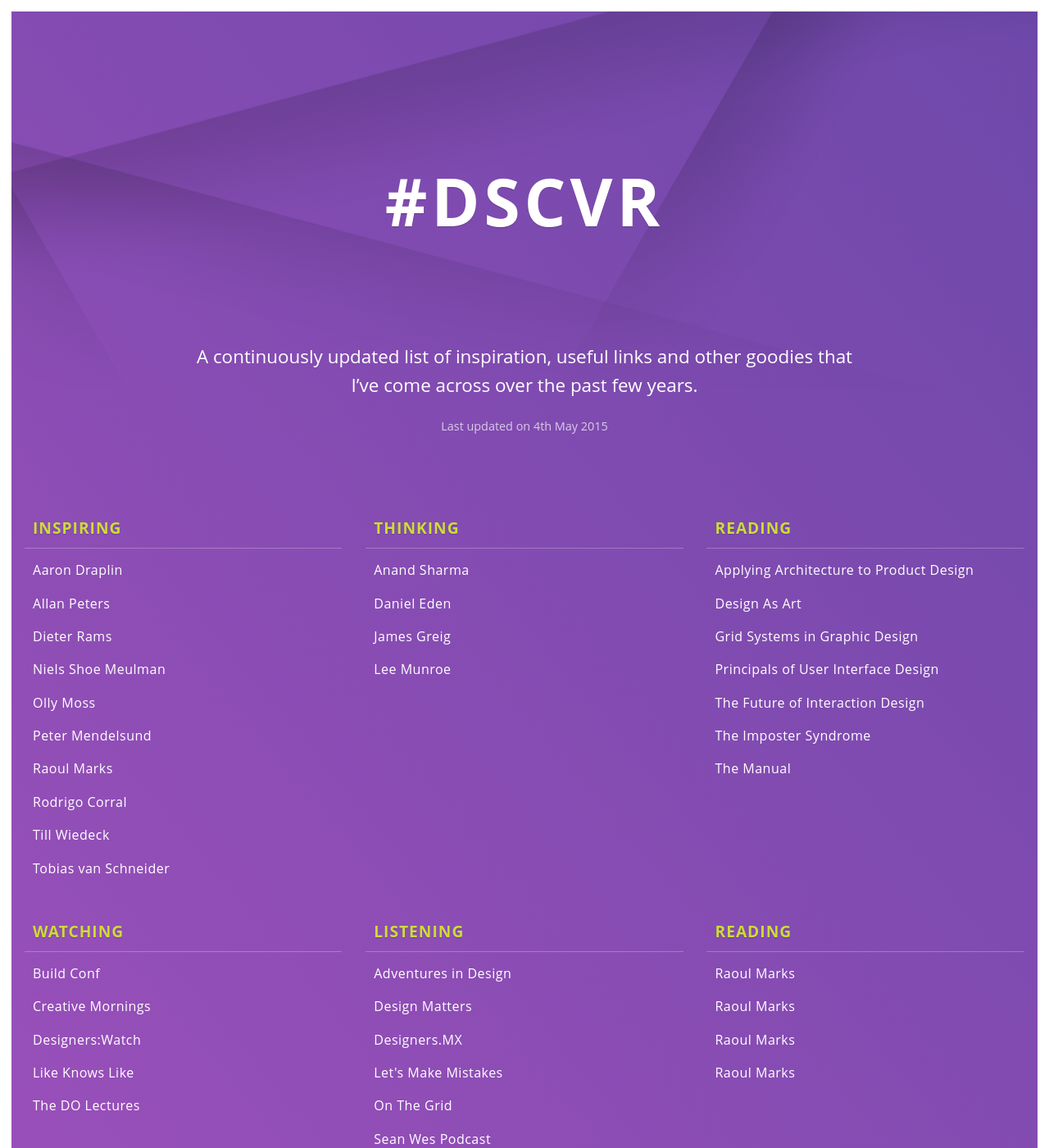
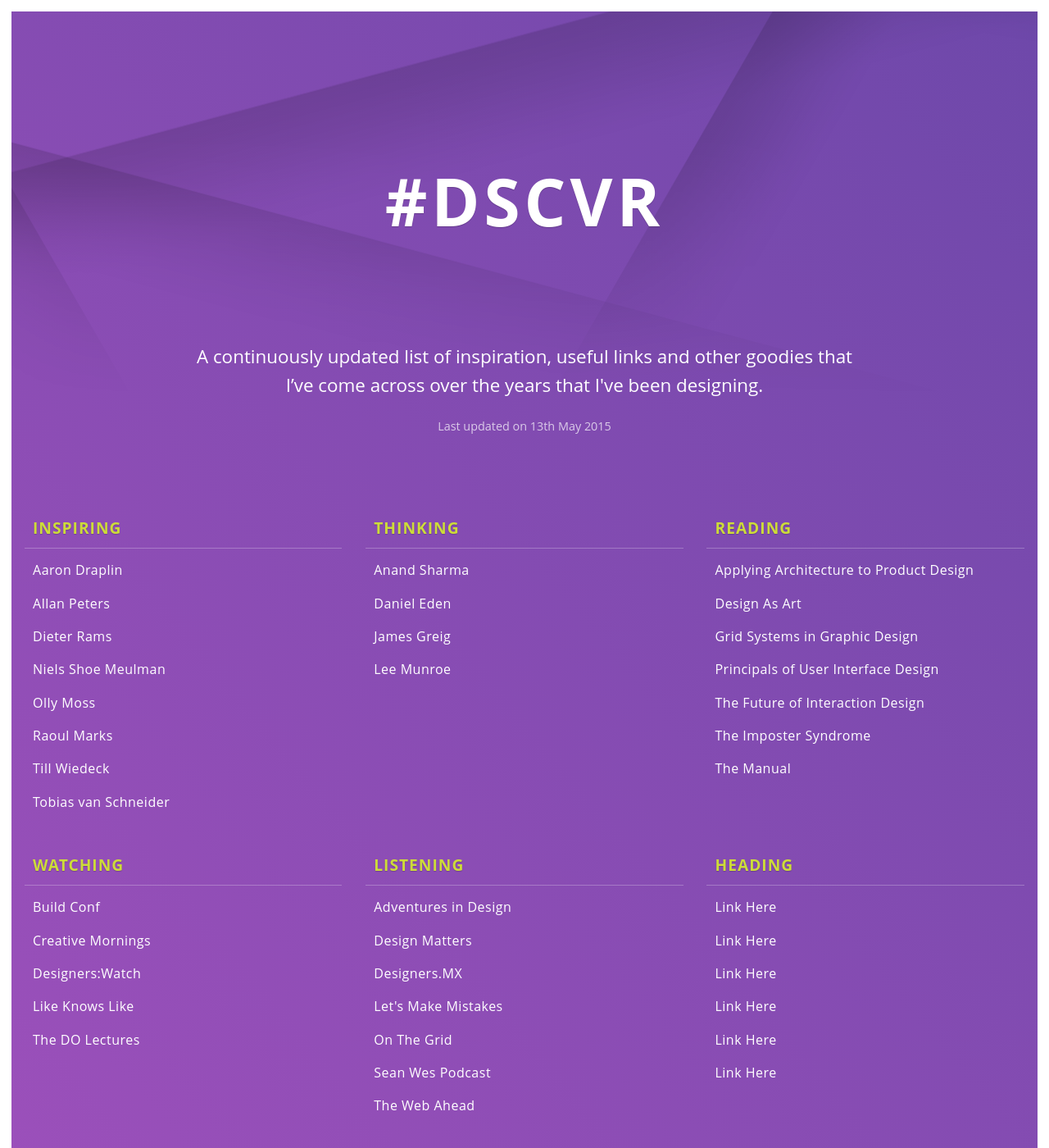
Before and after one commit to tajdid/discover, a Jekyll site: the page built from index.html, in a window 1280 px wide and 1400 px high. Shown: the whole window at 82% size. Built offline with Jekyll 4.4.1, drawn with Linux system fonts in a browser that asks for light colours; some web fonts are replaced.

Commit message:
Minor update

```diff
--- a/_data/links.yml
+++ b/_data/links.yml
@@ -7,10 +7,6 @@
       url: "http://cargocollective.com/peters"
     - name: "Dieter Rams"
       url: "https://www.vitsoe.com/gb/about/dieter-rams"
-    - name: "Peter Mendelsund"
-      url: "http://petermendelsund.com"
-    - name: "Rodrigo Corral"
-      url: "http://www.rodrigocorral.com/"
     - name: "Niels Shoe Meulman"
       url: "http://www.calligraffiti.nl/"
     - name: "Olly Moss"
@@ -79,18 +75,20 @@
       url: "http://www.muleradio.net/mistakes/"
     - name: "The Web Ahead"
       url: "http://5by5.tv/webahead"
-    - name: "TypeRadio"
-      url: "http://www.typeradio.org/"
     - name: "Adventures in Design"
       url: "http://www.adventuresindesignmarket.com/"
 
-  - title: "Reading"
+  - title: "Heading"
     link:
-    - name: "Raoul Marks"
-      url: "http://raoulmarks.com"
-    - name: "Raoul Marks"
-      url: "http://raoulmarks.com"
-    - name: "Raoul Marks"
-      url: "http://raoulmarks.com"
-    - name: "Raoul Marks"
-      url: "http://raoulmarks.com"
+    - name: "Link Here"
+      url: "http://tajdidrahman.co.uk"
+    - name: "Link Here"
+      url: "http://tajdidrahman.co.uk"
+    - name: "Link Here"
+      url: "http://tajdidrahman.co.uk"
+    - name: "Link Here"
+      url: "http://tajdidrahman.co.uk"
+    - name: "Link Here"
+      url: "http://tajdidrahman.co.uk"
+    - name: "Link Here"
+      url: "http://tajdidrahman.co.uk"
--- a/_data/settings.yml
+++ b/_data/settings.yml
@@ -1,6 +1,6 @@
 # Page content
-updated-on: "4th May 2015"
+updated-on: "13th May 2015"
 
 title: "#dscvr"
 
-about: "A continuously updated list of inspiration, useful links and other goodies that I’ve come across over the past few years."
+about: "A continuously updated list of inspiration, useful links and other goodies that I’ve come across over the years that I've been designing."
```
